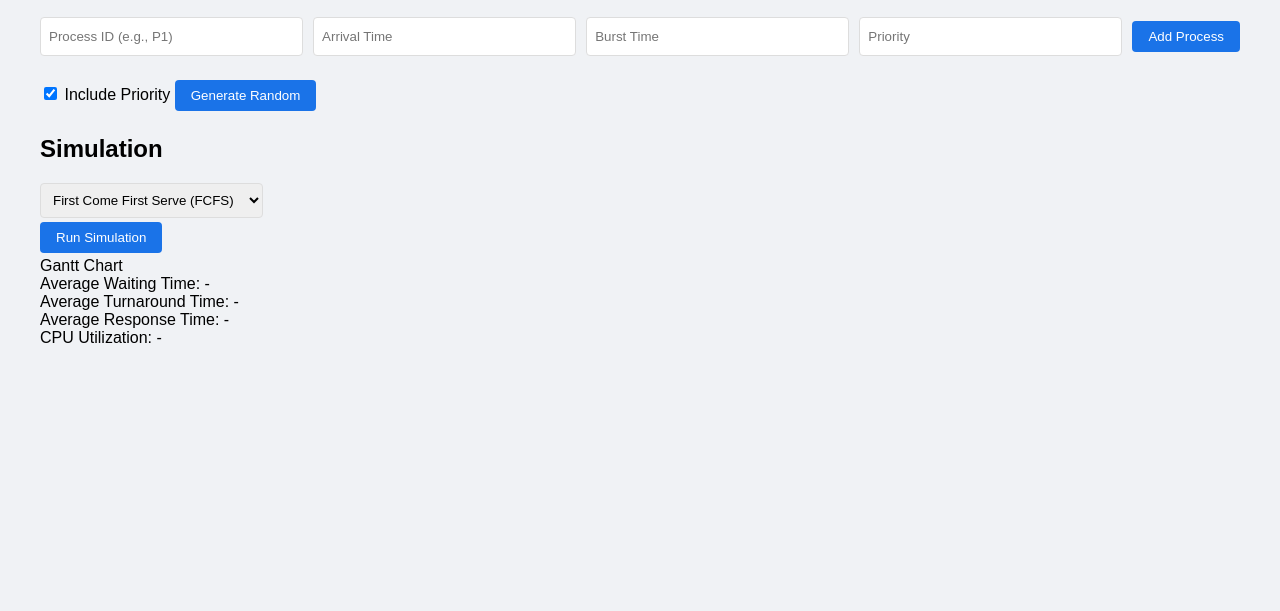
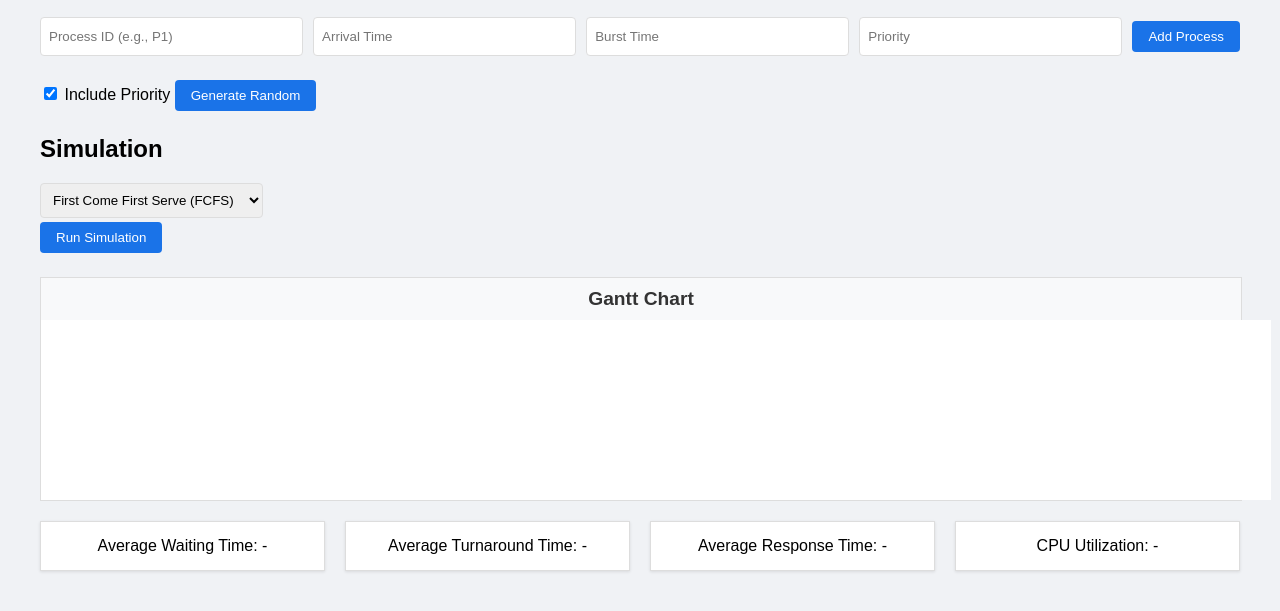
Before and after one commit to kailashagrwll/OS-Project, a plain HTML site: page index.html in a window 1280 px wide. Shown: the part 129-740 px from the top of the page. Drawn offline with Linux system fonts and the light colour scheme; a script that the page names is missing.

Commit message:
styles.css

```diff
--- a/styles.css
+++ b/styles.css
@@ -43,3 +43,69 @@ input, select {
 button:hover {
     background: #0056b3;
 }
+
+
+
+.gantt-container {
+    margin: 20px 0;
+    width: 100%;
+    border: 1px solid #dddddd;
+}
+.gantt-title {
+    text-align: center;
+    font-size: 1.2em;
+    font-weight: bold;
+    color: #333;
+    padding: 10px;
+    background: #f8f9fa;
+}
+
+#ganttChart {
+    width: 100%;
+    height: 150px;
+    background: white;
+    padding: 15px;
+
+}
+
+#ganttChart svg {
+    width: 100%;
+    height: 100%;
+}
+
+
+
+.metrics {
+    display: grid;
+    grid-template-columns: repeat(auto-fit, minmax(200px, 1fr));
+    gap: 20px;
+    margin-top: 20px;
+}
+
+.metric {
+    background: white;
+    padding: 15px;
+    box-shadow: 0 1px 3px rgba(0,0,0,0.1);
+    text-align: center;
+    border: 1px solid #ddd;
+}
+
+.results-table {
+    width: 100%;
+    margin-top: 20px;
+    border-collapse: collapse;
+    background: white;
+    box-shadow: 0 1px 3px rgba(0,0,0,0.1);
+}
+
+.results-table th, .results-table td {
+    border: 1px solid #ddd;
+    padding: 12px;
+    text-align: center;
+}
+
+.results-table th {
+    background-color: #f8f9fa;
+    font-weight: bold;
+    color: #333;
+}
```
